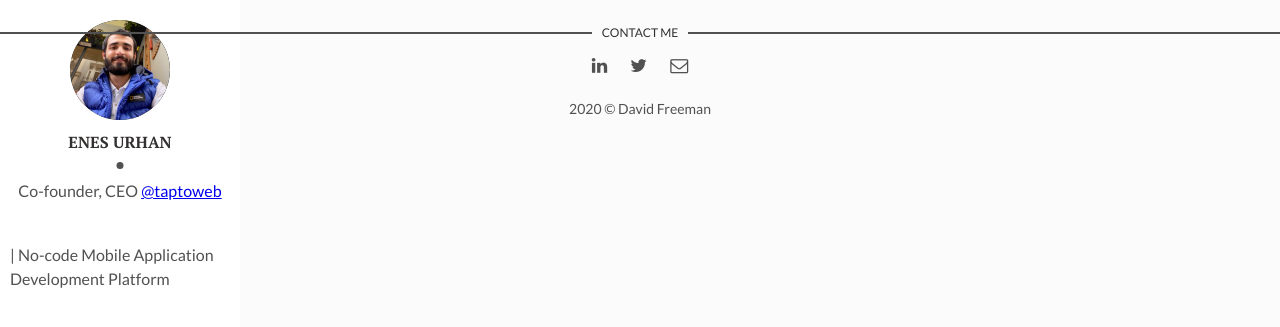
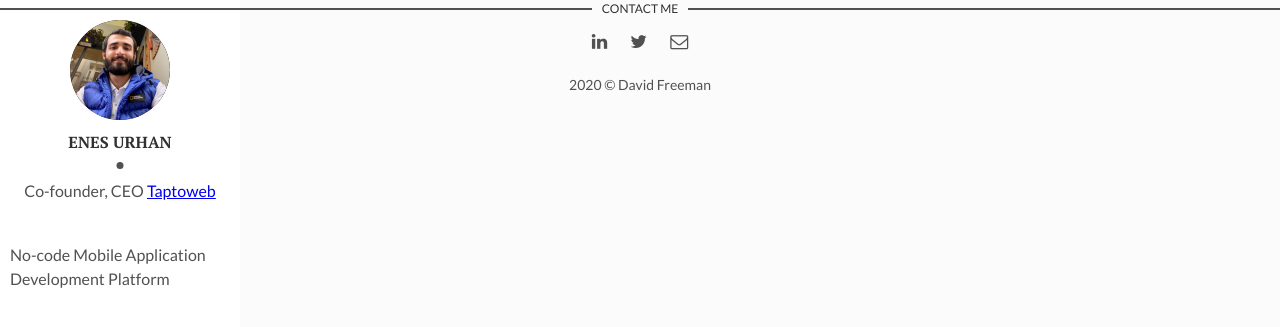
Before and after one commit to enesurhan/about, a Jekyll site: the page built from index.html, in a window 1280 px wide. Shown: the top 327 px of the page. Built offline with Jekyll 4.4.1, drawn with Linux system fonts in a browser that asks for light colours; the list of posts is cut into pages by our own code; some of the changed lines change nothing that is shown.

Commit message:
Update main.html

```diff
--- a/_layouts/main.html
+++ b/_layouts/main.html
@@ -9,9 +9,9 @@
         <a href="{{site.baseurl}}/"><img src="{{site.baseurl}}/assets/img/xzxg01dl_400x400.jpg" alt="Enes Urhan"></a>
       </div>
       <div class="author-name">Enes Urhan</div>
-      <p>Co-founder, CEO <a href="https://taptoweb.com/" target="_blank">@taptoweb</a>
-      </div>| No-code Mobile Application Development Platform</p>
-    </div>h
+      <p>Co-founder, CEO <a href="https://taptoweb.com" target="_blank">Taptoweb</a>
+      </div>No-code Mobile Application Development Platform</p>
+    </div>
   </header> <!-- End Header -->
   <footer>
     <section class="contact">
```
